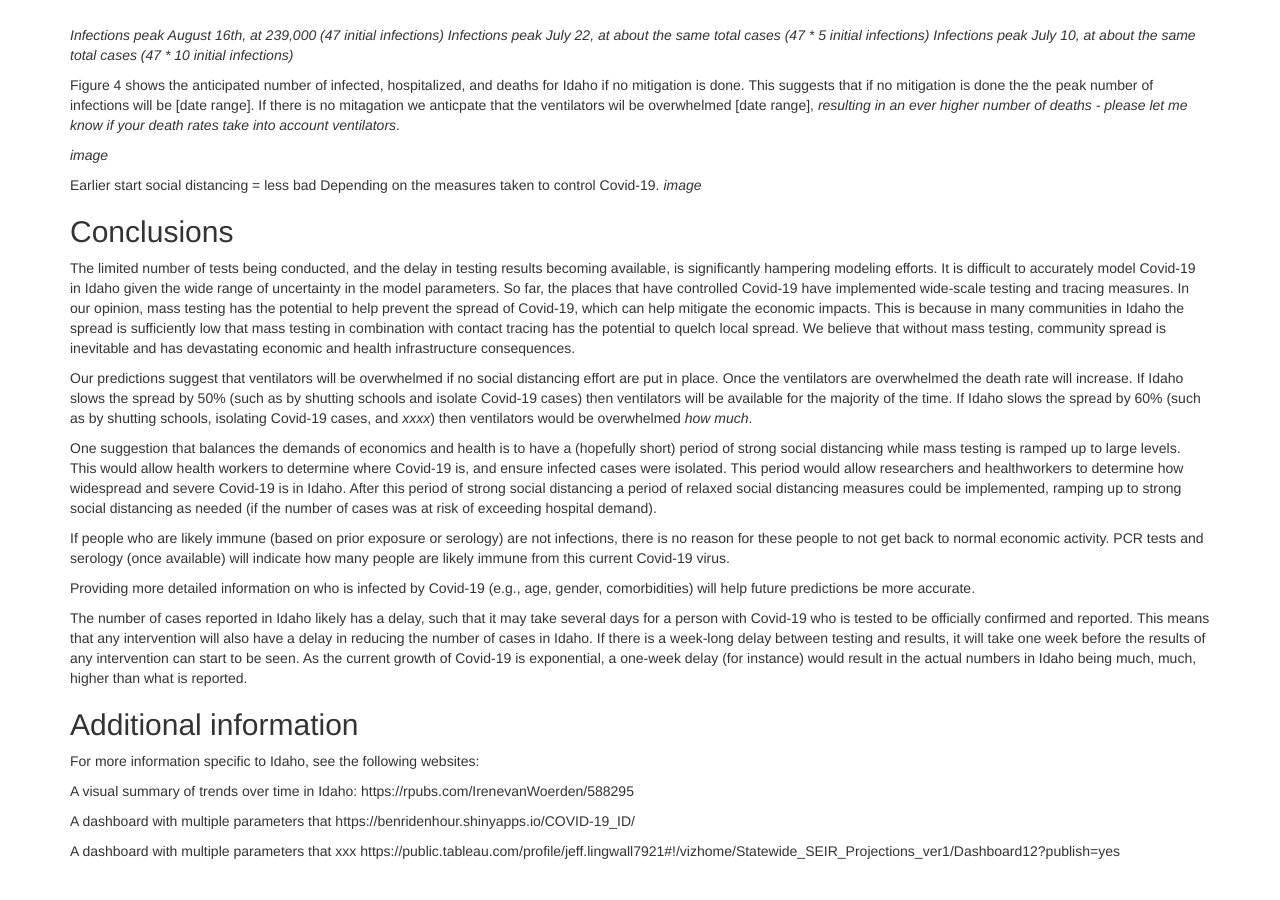
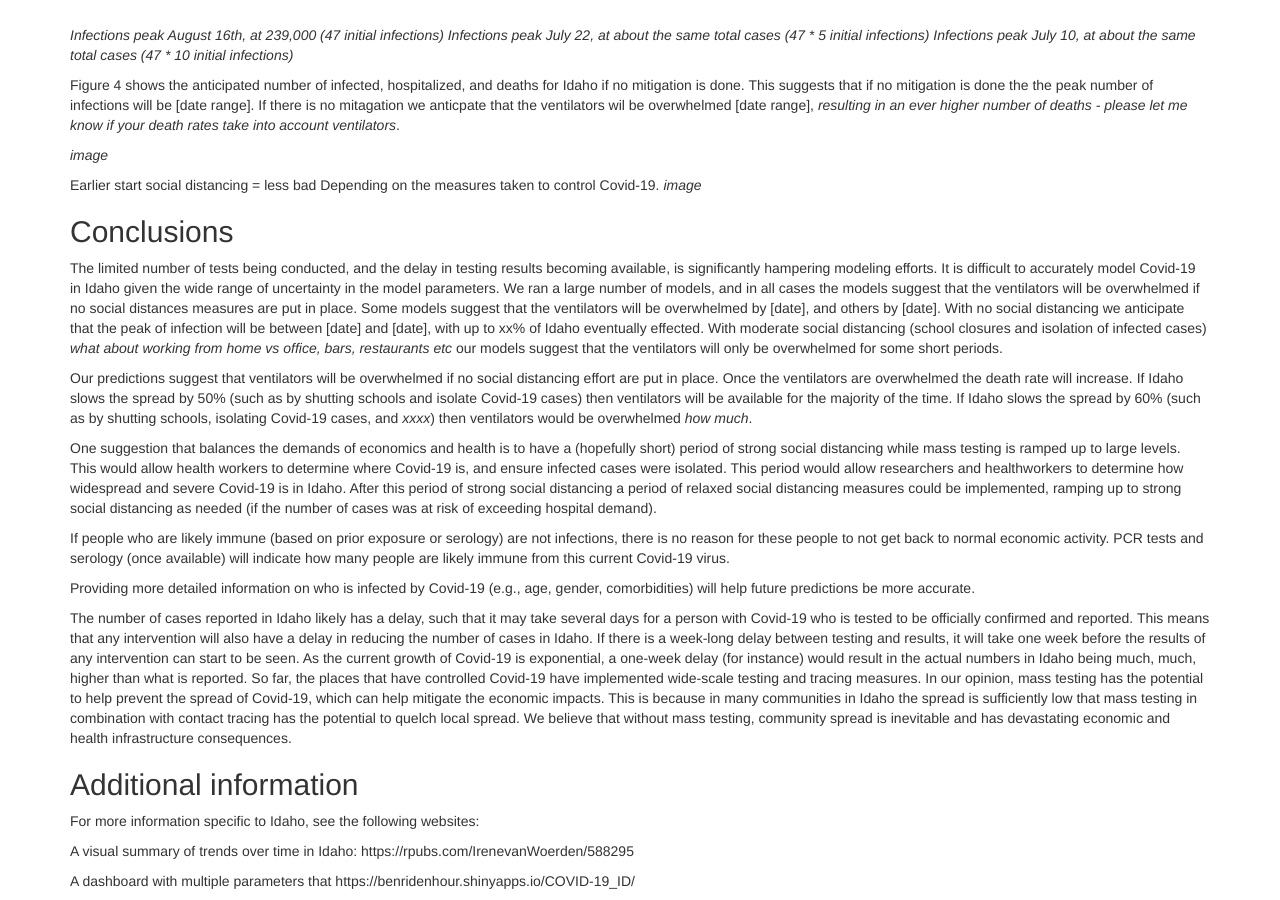
Before and after one commit to magbenji/summary, a Jekyll site: the page built from index.md, in a window 1280 px wide and 900 px high, scrolled down 2778 px. Built offline with Jekyll 4.4.1, drawn with Linux system fonts in a browser that asks for light colours; before the commit the page ends 3649 px from its top, so only the background shows below that.

Commit message:
Update index.md

```diff
--- a/index.md
+++ b/index.md
@@ -99,7 +99,7 @@ Depending on the measures taken to control Covid-19.
 
 
 ## Conclusions
-The limited number of tests being conducted, and the delay in testing results becoming available, is significantly hampering modeling efforts. It is difficult to accurately model Covid-19 in Idaho given the wide range of uncertainty in the model parameters. So far, the places that have controlled Covid-19 have implemented wide-scale testing and tracing measures. In our opinion, mass testing has the potential to help prevent the spread of Covid-19, which can help mitigate the economic impacts. This is because in many communities in Idaho the spread is sufficiently low that mass testing in combination with contact tracing has the potential to quelch local spread. We believe that without mass testing, community spread is inevitable and has devastating economic and health infrastructure consequences.
+The limited number of tests being conducted, and the delay in testing results becoming available, is significantly hampering modeling efforts. It is difficult to accurately model Covid-19 in Idaho given the wide range of uncertainty in the model parameters. We ran a large number of models, and in all cases the models suggest that the ventilators will be overwhelmed if no social distances measures are put in place. Some models suggest that the ventilators will be overwhelmed by [date], and others by [date]. With no social distancing we anticipate that the peak of infection will be between [date] and [date], with up to xx% of Idaho eventually effected. With moderate social distancing (school closures and isolation of infected cases) *what about working from home vs office, bars, restaurants etc* our models suggest that the ventilators will only be overwhelmed for some short periods.
 
 Our predictions suggest that ventilators will be overwhelmed if no social distancing effort are put in place. Once the ventilators are overwhelmed the death rate will increase. If Idaho slows the spread by 50% (such as by shutting schools and isolate Covid-19 cases) then ventilators will be available for the majority of the time. If Idaho slows the spread by 60% (such as by shutting schools, isolating Covid-19 cases, and *xxxx*) then ventilators would be overwhelmed *how much*.
 
@@ -111,6 +111,8 @@ If people who are likely immune (based on prior exposure or serology) are not in
 Providing more detailed information on who is infected by Covid-19 (e.g., age, gender, comorbidities) will help future predictions be more accurate.
 
 The number of cases reported in Idaho likely has a delay, such that it may take several days for a person with Covid-19 who is tested to be officially confirmed and reported. This means that any intervention will also have a delay in reducing the number of cases in Idaho. If there is a week-long delay between testing and results, it will take one week before the results of any intervention can start to be seen. As the current growth of Covid-19 is exponential, a one-week delay (for instance) would result in the actual numbers in Idaho being much, much, higher than what is reported.
+So far, the places that have controlled Covid-19 have implemented wide-scale testing and tracing measures. In our opinion, mass testing has the potential to help prevent the spread of Covid-19, which can help mitigate the economic impacts. This is because in many communities in Idaho the spread is sufficiently low that mass testing in combination with contact tracing has the potential to quelch local spread. We believe that without mass testing, community spread is inevitable and has devastating economic and health infrastructure consequences.
+
 
 ## Additional information
 For more information specific to Idaho, see the following websites:
```
